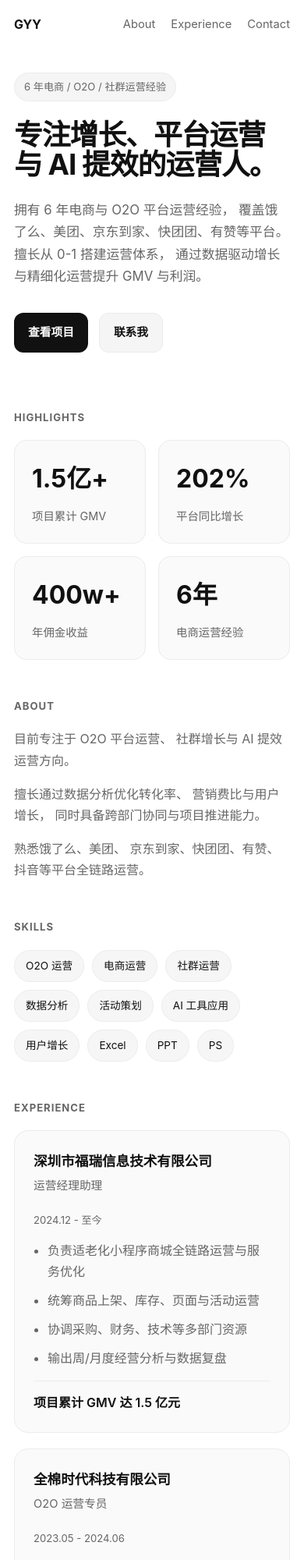
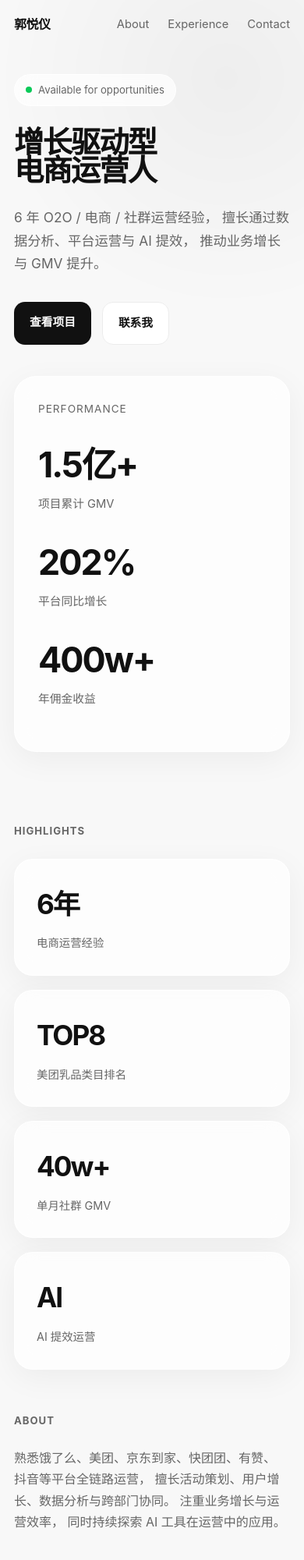
Before and after one commit to yangyuying333-byte/gyy-personal-website, a plain HTML site: page index.html in a window 390 px wide. Shown: the top 2000 px of the page at 78% size. Drawn offline with Linux system fonts and the light colour scheme.

Commit message:
Update index.html

```diff
--- a/index.html
+++ b/index.html
@@ -6,23 +6,27 @@
   <title>郭悦仪｜运营 Portfolio</title>
 
   <style>
+
     :root{
       --bg:#ffffff;
       --text:#111111;
       --sub:#666666;
       --line:#ececec;
-      --card:#fafafa;
+      --card:rgba(255,255,255,0.7);
 
-      --radius:18px;
-      --shadow:0 10px 30px rgba(0,0,0,0.04);
+      --blur:blur(14px);
 
-      --max-width:920px;
+      --radius:22px;
+
+      --shadow:
+      0 10px 40px rgba(0,0,0,0.05);
+
+      --max-width:1080px;
 
       --font:
       -apple-system,
       BlinkMacSystemFont,
       "SF Pro Display",
-      "Segoe UI",
       sans-serif;
     }
 
@@ -32,13 +36,29 @@
       box-sizing:border-box;
     }
 
+    html{
+      scroll-behavior:smooth;
+    }
+
     body{
-      background:var(--bg);
+      background:#f8f8f8;
       color:var(--text);
       font-family:var(--font);
+      overflow-x:hidden;
       line-height:1.7;
       padding:24px;
       -webkit-font-smoothing:antialiased;
+    }
+
+    body::before{
+      content:"";
+      position:fixed;
+      width:600px;
+      height:600px;
+      background:radial-gradient(circle, rgba(0,0,0,0.04), transparent 70%);
+      top:-200px;
+      right:-200px;
+      z-index:-1;
     }
 
     .container{
@@ -52,99 +72,173 @@
       display:flex;
       justify-content:space-between;
       align-items:center;
-      margin-bottom:72px;
+      margin-bottom:80px;
     }
 
     .logo{
       font-weight:700;
       font-size:1rem;
+      letter-spacing:-0.5px;
     }
 
     .nav-links{
       display:flex;
-      gap:20px;
+      gap:24px;
     }
 
     .nav-links a{
       text-decoration:none;
       color:var(--sub);
       font-size:0.92rem;
-      transition:0.2s;
+      transition:0.3s;
+      position:relative;
     }
 
     .nav-links a:hover{
       color:var(--text);
+      transform:translateY(-1px);
     }
 
     /* HERO */
 
     .hero{
-      margin-bottom:72px;
+      display:grid;
+      grid-template-columns:1.2fr 0.8fr;
+      gap:40px;
+      align-items:center;
+      margin-bottom:90px;
     }
 
     .badge{
-      display:inline-block;
-      padding:6px 12px;
-      background:#f5f5f5;
-      border:1px solid var(--line);
+      display:inline-flex;
+      align-items:center;
+      gap:8px;
+
+      padding:8px 14px;
       border-radius:999px;
+
+      background:rgba(255,255,255,0.7);
+      backdrop-filter:var(--blur);
+
+      border:1px solid rgba(255,255,255,0.8);
+
       font-size:0.82rem;
       color:var(--sub);
-      margin-bottom:24px;
+
+      margin-bottom:28px;
+    }
+
+    .dot{
+      width:8px;
+      height:8px;
+      background:#00c853;
+      border-radius:50%;
+      animation:pulse 1.5s infinite;
+    }
+
+    @keyframes pulse{
+      0%{opacity:0.5;}
+      50%{opacity:1;}
+      100%{opacity:0.5;}
     }
 
     h1{
-      font-size:3.4rem;
-      line-height:1.05;
-      letter-spacing:-2px;
-      max-width:760px;
-      margin-bottom:24px;
+      font-size:4.4rem;
+      line-height:0.95;
+      letter-spacing:-4px;
+      margin-bottom:28px;
     }
 
-    .hero-desc{
-      max-width:680px;
+    .hero p{
+      font-size:1.08rem;
       color:var(--sub);
-      font-size:1.05rem;
+      max-width:620px;
     }
 
     .hero-actions{
       display:flex;
       gap:14px;
-      margin-top:32px;
+      margin-top:34px;
       flex-wrap:wrap;
     }
 
     .btn{
-      display:inline-flex;
-      align-items:center;
-      justify-content:center;
-      padding:12px 18px;
-      border-radius:12px;
+      padding:14px 20px;
+      border-radius:14px;
       text-decoration:none;
+      font-weight:600;
       font-size:0.92rem;
-      font-weight:600;
-      transition:0.2s;
+      transition:0.3s;
     }
 
     .btn-dark{
       background:#111;
-      color:#fff;
+      color:white;
     }
 
     .btn-dark:hover{
-      transform:translateY(-2px);
+      transform:translateY(-3px);
+      box-shadow:0 10px 25px rgba(0,0,0,0.15);
     }
 
     .btn-light{
-      background:#f5f5f5;
+      background:white;
+      color:#111;
       border:1px solid var(--line);
-      color:#111;
+    }
+
+    .btn-light:hover{
+      transform:translateY(-3px);
+    }
+
+    /* FLOAT CARD */
+
+    .hero-card{
+      background:rgba(255,255,255,0.7);
+      backdrop-filter:var(--blur);
+
+      border:1px solid rgba(255,255,255,0.8);
+
+      border-radius:28px;
+
+      padding:30px;
+
+      box-shadow:var(--shadow);
+
+      transition:0.4s ease;
+    }
+
+    .hero-card:hover{
+      transform:translateY(-6px) rotate(1deg);
+    }
+
+    .hero-card-title{
+      font-size:0.85rem;
+      color:var(--sub);
+      margin-bottom:22px;
+      text-transform:uppercase;
+      letter-spacing:1px;
+    }
+
+    .metric{
+      margin-bottom:24px;
+    }
+
+    .metric-number{
+      font-size:2.8rem;
+      font-weight:700;
+      letter-spacing:-2px;
+    }
+
+    .metric-label{
+      color:var(--sub);
+      font-size:0.92rem;
     }
 
     /* SECTION */
 
     section{
-      margin-bottom:64px;
+      margin-bottom:72px;
     }
 
     .section-title{
@@ -152,19 +246,8 @@
       text-transform:uppercase;
       letter-spacing:1px;
       color:var(--sub);
-      margin-bottom:18px;
+      margin-bottom:24px;
       font-weight:700;
-    }
-
-    /* ABOUT */
-
-    .about{
-      max-width:760px;
-    }
-
-    .about p{
-      color:var(--sub);
-      margin-bottom:16px;
     }
 
     /* SKILLS */
@@ -172,74 +255,84 @@
     .skills{
       display:flex;
       flex-wrap:wrap;
-      gap:10px;
+      gap:12px;
     }
 
     .skill{
-      padding:8px 14px;
-      background:#f6f6f6;
-      border:1px solid var(--line);
+      padding:10px 16px;
       border-radius:999px;
-      font-size:0.85rem;
-      transition:0.2s;
+
+      background:rgba(255,255,255,0.7);
+      backdrop-filter:var(--blur);
+
+      border:1px solid rgba(255,255,255,0.8);
+
+      transition:0.3s;
+      cursor:pointer;
     }
 
     .skill:hover{
-      transform:translateY(-2px);
-      background:#fff;
+      transform:translateY(-4px);
+      background:white;
+      box-shadow:var(--shadow);
     }
 
     /* EXPERIENCE */
 
-    .experience{
+    .timeline{
       display:grid;
-      gap:20px;
+      gap:24px;
     }
 
     .card{
-      background:var(--card);
-      border:1px solid var(--line);
-      border-radius:var(--radius);
-      padding:24px;
-      transition:0.25s;
+      background:rgba(255,255,255,0.7);
+      backdrop-filter:var(--blur);
+
+      border:1px solid rgba(255,255,255,0.8);
+
+      border-radius:28px;
+      padding:28px;
+
+      transition:0.35s ease;
+
+      box-shadow:var(--shadow);
     }
 
     .card:hover{
-      transform:translateY(-4px);
-      box-shadow:var(--shadow);
+      transform:translateY(-6px);
     }
 
     .card-top{
       display:flex;
       justify-content:space-between;
-      align-items:flex-start;
       gap:20px;
-      margin-bottom:14px;
+      margin-bottom:18px;
     }
 
     .company{
-      font-size:1.1rem;
+      font-size:1.15rem;
       font-weight:700;
+      margin-bottom:4px;
     }
 
     .role{
       color:var(--sub);
       font-size:0.92rem;
-      margin-top:4px;
     }
 
     .date{
+      font-size:0.82rem;
       color:var(--sub);
-      font-size:0.82rem;
       white-space:nowrap;
     }
 
     .achievement{
-      margin-top:14px;
-      padding-top:14px;
-      border-top:1px solid var(--line);
-      color:#111;
-      font-weight:600;
+      margin-top:18px;
+      padding-top:18px;
+      border-top:1px solid rgba(0,0,0,0.06);
+
+      font-weight:700;
+      font-size:1rem;
     }
 
     ul{
@@ -256,20 +349,32 @@
     .stats{
       display:grid;
       grid-template-columns:repeat(4,1fr);
-      gap:16px;
+      gap:18px;
     }
 
-    .stat-card{
-      border:1px solid var(--line);
-      border-radius:16px;
-      padding:22px;
-      background:#fafafa;
+    .stat{
+      padding:28px;
+      border-radius:24px;
+
+      background:rgba(255,255,255,0.7);
+      backdrop-filter:var(--blur);
+
+      border:1px solid rgba(255,255,255,0.8);
+
+      box-shadow:var(--shadow);
+
+      transition:0.3s;
+    }
+
+    .stat:hover{
+      transform:translateY(-5px);
     }
 
     .stat-number{
-      font-size:2rem;
+      font-size:2.2rem;
       font-weight:700;
       margin-bottom:8px;
+      letter-spacing:-2px;
     }
 
     .stat-label{
@@ -280,8 +385,9 @@
     /* FOOTER */
 
     footer{
-      border-top:1px solid var(--line);
-      padding-top:24px;
+      border-top:1px solid rgba(0,0,0,0.06);
+      padding-top:30px;
+
       display:flex;
       justify-content:space-between;
       flex-wrap:wrap;
@@ -301,41 +407,59 @@
     .footer-links a{
       text-decoration:none;
       color:var(--sub);
-      font-size:0.9rem;
+      transition:0.3s;
     }
 
     .footer-links a:hover{
-      color:var(--text);
+      color:#111;
+      transform:translateY(-2px);
     }
 
     /* MOBILE */
 
-    @media(max-width:768px){
+    @media(max-width:900px){
 
-      body{
-        padding:18px;
+      .hero{
+        grid-template-columns:1fr;
       }
 
       h1{
-        font-size:2.3rem;
-        letter-spacing:-1px;
+        font-size:3rem;
+        letter-spacing:-2px;
       }
 
       .stats{
         grid-template-columns:1fr 1fr;
       }
 
+    }
+
+    @media(max-width:640px){
+
+      body{
+        padding:18px;
+      }
+
+      .nav{
+        margin-bottom:50px;
+      }
+
+      h1{
+        font-size:2.4rem;
+      }
+
+      .stats{
+        grid-template-columns:1fr;
+      }
+
       .card-top{
         flex-direction:column;
       }
 
-      .nav{
-        margin-bottom:48px;
+      section{
+        margin-bottom:54px;
       }
 
-      section{
-        margin-bottom:48px;
-      }
     }
 
   </style>
@@ -348,35 +472,43 @@
   <!-- NAV -->
 
   <nav class="nav">
-    <div class="logo">GYY</div>
+
+    <div class="logo">
+      郭悦仪
+    </div>
 
     <div class="nav-links">
       <a href="#about">About</a>
       <a href="#experience">Experience</a>
       <a href="#contact">Contact</a>
     </div>
+
   </nav>
 
   <!-- HERO -->
 
   <section class="hero">
 
+    <div>
+
       <div class="badge">
-      6 年电商 / O2O / 社群运营经验
+        <div class="dot"></div>
+        Available for opportunities
       </div>
 
       <h1>
-      专注增长、平台运营与 AI 提效的运营人。
+        增长驱动型<br>
+        电商运营人
       </h1>
 
-    <p class="hero-desc">
-      拥有 6 年电商与 O2O 平台运营经验，
-      覆盖饿了么、美团、京东到家、快团团、有赞等平台。
-      擅长从 0-1 搭建运营体系，
-      通过数据驱动增长与精细化运营提升 GMV 与利润。
+      <p>
+        6 年 O2O / 电商 / 社群运营经验，
+        擅长通过数据分析、平台运营与 AI 提效，
+        推动业务增长与 GMV 提升。
       </p>
 
       <div class="hero-actions">
+
         <a href="#" class="btn btn-dark">
           查看项目
         </a>
@@ -384,6 +516,49 @@
         <a href="#" class="btn btn-light">
           联系我
         </a>
+
+      </div>
+
+    </div>
+
+    <!-- FLOATING METRIC CARD -->
+
+    <div class="hero-card">
+
+      <div class="hero-card-title">
+        Performance
+      </div>
+
+      <div class="metric">
+        <div class="metric-number">
+          1.5亿+
+        </div>
+
+        <div class="metric-label">
+          项目累计 GMV
+        </div>
+      </div>
+
+      <div class="metric">
+        <div class="metric-number">
+          202%
+        </div>
+
+        <div class="metric-label">
+          平台同比增长
+        </div>
+      </div>
+
+      <div class="metric">
+        <div class="metric-number">
+          400w+
+        </div>
+
+        <div class="metric-label">
+          年佣金收益
+        </div>
+      </div>
+
     </div>
 
   </section>
@@ -398,43 +573,43 @@
 
     <div class="stats">
 
-      <div class="stat-card">
-        <div class="stat-number">
-          1.5亿+
-        </div>
-
-        <div class="stat-label">
-          项目累计 GMV
-        </div>
-      </div>
-
-      <div class="stat-card">
-        <div class="stat-number">
-          202%
-        </div>
-
-        <div class="stat-label">
-          平台同比增长
-        </div>
-      </div>
-
-      <div class="stat-card">
-        <div class="stat-number">
-          400w+
-        </div>
-
-        <div class="stat-label">
-          年佣金收益
-        </div>
-      </div>
-
-      <div class="stat-card">
+      <div class="stat">
         <div class="stat-number">
           6年
         </div>
 
         <div class="stat-label">
           电商运营经验
+        </div>
+      </div>
+
+      <div class="stat">
+        <div class="stat-number">
+          TOP8
+        </div>
+
+        <div class="stat-label">
+          美团乳品类目排名
+        </div>
+      </div>
+
+      <div class="stat">
+        <div class="stat-number">
+          40w+
+        </div>
+
+        <div class="stat-label">
+          单月社群 GMV
+        </div>
+      </div>
+
+      <div class="stat">
+        <div class="stat-number">
+          AI
+        </div>
+
+        <div class="stat-label">
+          AI 提效运营
         </div>
       </div>
 
@@ -450,26 +625,13 @@
       About
     </div>
 
-    <div class="about">
-
-      <p>
-        目前专注于 O2O 平台运营、
-        社群增长与 AI 提效运营方向。
+    <p style="max-width:720px;color:var(--sub);">
+      熟悉饿了么、美团、京东到家、快团团、有赞、
+      抖音等平台全链路运营，
+      擅长活动策划、用户增长、数据分析与跨部门协同。
+      注重业务增长与运营效率，
+      同时持续探索 AI 工具在运营中的应用。
     </p>
-
-      <p>
-        擅长通过数据分析优化转化率、
-        营销费比与用户增长，
-        同时具备跨部门协同与项目推进能力。
-      </p>
-
-      <p>
-        熟悉饿了么、美团、
-        京东到家、快团团、有赞、
-        抖音等平台全链路运营。
-      </p>
-
-    </div>
 
   </section>
 
@@ -486,10 +648,10 @@
       <div class="skill">O2O 运营</div>
       <div class="skill">电商运营</div>
       <div class="skill">社群运营</div>
+      <div class="skill">用户增长</div>
+      <div class="skill">活动策划</div>
       <div class="skill">数据分析</div>
-      <div class="skill">活动策划</div>
       <div class="skill">AI 工具应用</div>
-      <div class="skill">用户增长</div>
       <div class="skill">Excel</div>
       <div class="skill">PPT</div>
       <div class="skill">PS</div>
@@ -506,15 +668,16 @@
       Experience
     </div>
 
-    <div class="experience">
+    <div class="timeline">
 
-      <!-- 1 -->
+      <!-- CARD 1 -->
 
       <div class="card">
 
         <div class="card-top">
 
           <div>
+
             <div class="company">
               深圳市福瑞信息技术有限公司
             </div>
@@ -522,34 +685,36 @@
             <div class="role">
               运营经理助理
             </div>
+
           </div>
 
           <div class="date">
-            2024.12 - 至今
+            2024 - 至今
           </div>
 
         </div>
 
         <ul>
-          <li>负责适老化小程序商城全链路运营与服务优化</li>
-          <li>统筹商品上架、库存、页面与活动运营</li>
+          <li>负责适老化小程序商城全链路运营</li>
+          <li>优化线上购买与居家服务体验</li>
           <li>协调采购、财务、技术等多部门资源</li>
           <li>输出周/月度经营分析与数据复盘</li>
         </ul>
 
         <div class="achievement">
-          项目累计 GMV 达 1.5 亿元
+          项目累计 GMV 达 1.5 亿
         </div>
 
       </div>
 
-      <!-- 2 -->
+      <!-- CARD 2 -->
 
       <div class="card">
 
         <div class="card-top">
 
           <div>
+
             <div class="company">
               全棉时代科技有限公司
             </div>
@@ -557,19 +722,20 @@
             <div class="role">
               O2O 运营专员
             </div>
+
           </div>
 
           <div class="date">
-            2023.05 - 2024.06
+            2023 - 2024
           </div>
 
         </div>
 
         <ul>
           <li>负责饿了么、淘鲜达等平台运营</li>
-          <li>制定 O2O 活动与营销方案</li>
-          <li>优化投放策略与营销费比</li>
-          <li>联动市场、公关团队推进活动落地</li>
+          <li>制定 O2O 活动与营销策略</li>
+          <li>优化投放费比与利润结构</li>
+          <li>推进线上线下营销活动落地</li>
         </ul>
 
         <div class="achievement">
@@ -578,13 +744,14 @@
 
       </div>
 
-      <!-- 3 -->
+      <!-- CARD 3 -->
 
       <div class="card">
 
         <div class="card-top">
 
           <div>
+
             <div class="company">
               深圳市少女派科技有限公司
             </div>
@@ -592,19 +759,20 @@
             <div class="role">
               电商助理
             </div>
+
           </div>
 
           <div class="date">
-            2022.04 - 2023.05
+            2022 - 2023
           </div>
 
         </div>
 
         <ul>
-          <li>负责快团团、有赞等社群平台运营</li>
-          <li>完成团长拓展、选品与内容包装</li>
-          <li>搭建矩阵账号内容与分销体系</li>
-          <li>优化社群转化与销售链路</li>
+          <li>负责快团团、有赞社群运营</li>
+          <li>搭建矩阵账号与分销体系</li>
+          <li>优化选品与内容包装</li>
+          <li>提升社群转化与 GMV</li>
         </ul>
 
         <div class="achievement">
@@ -622,13 +790,13 @@
   <footer id="contact">
 
     <div class="footer-left">
-      © 2026 郭悦仪
+      © 2026 郭悦仪 Portfolio
     </div>
 
     <div class="footer-links">
       <a href="#">Email</a>
+      <a href="#">LinkedIn</a>
       <a href="#">GitHub</a>
-      <a href="#">LinkedIn</a>
     </div>
 
   </footer>
```
Lines whose indentation alone changed are shown as unchanged.
